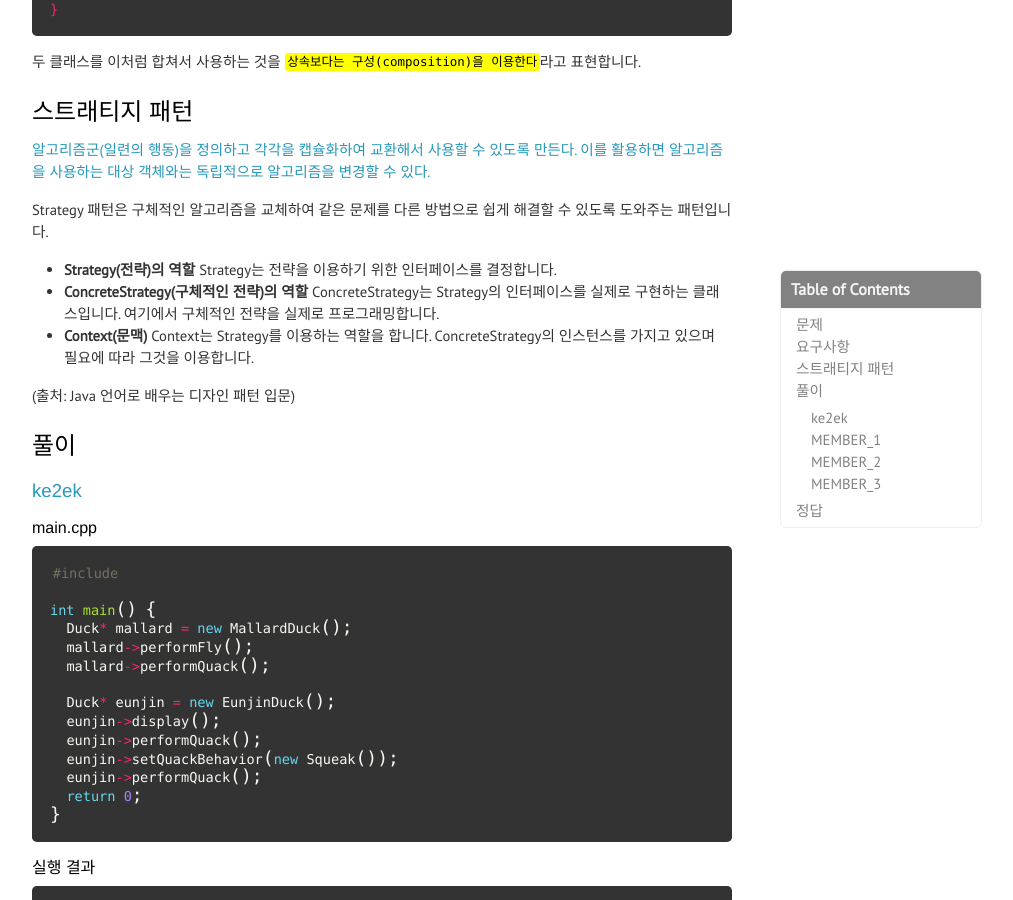
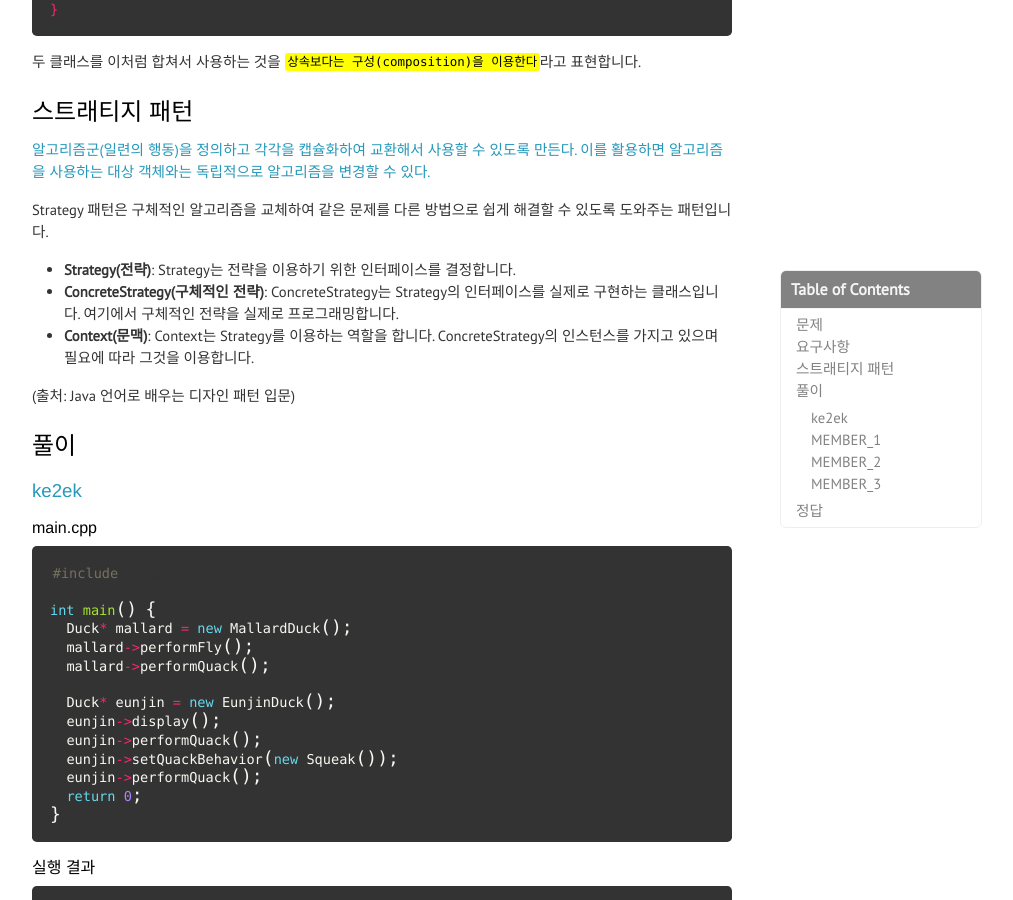
Before and after one commit to survive-and-go/survive-and-go.github.io, a Jekyll site: the page built from _posts/ke2ek/2020-01-11-x.md, in a window 1280 px wide and 900 px high, scrolled down 3326 px. Shown: the whole window, without its empty margins (258-1271 px from the left). Built offline with Jekyll 4.4.1, drawn with Linux system fonts in a browser that asks for light colours; nearby versions of some CDN libraries; some web fonts are replaced; comment, search, counter and statistics services are not loaded.

Commit message:
minor modification

```diff
--- a/_posts/ke2ek/2020-01-11-x.md
+++ b/_posts/ke2ek/2020-01-11-x.md
@@ -171,12 +171,9 @@ public class MiniDuckSimulator {
 **[알고리즘군(일련의 행동)을 정의하고 각각을 캡슐화하여 교환해서 사용할 수 있도록 만든다. 이를 활용하면 알고리즘을 사용하는 대상 객체와는 독립적으로 알고리즘을 변경할 수 있다.](https://en.wikipedia.org/wiki/Strategy_pattern/java)**
 
 Strategy 패턴은 구체적인 알고리즘을 교체하여 같은 문제를 다른 방법으로 쉽게 해결할 수 있도록 도와주는 패턴입니다.
-* **Strategy(전략)의 역할**
-Strategy는 전략을 이용하기 위한 인터페이스를 결정합니다.
-* **ConcreteStrategy(구체적인 전략)의 역할**
-ConcreteStrategy는 Strategy의 인터페이스를 실제로 구현하는 클래스입니다. 여기에서 구체적인 전략을 실제로 프로그래밍합니다.
-* **Context(문맥)**
-Context는 Strategy를 이용하는 역할을 합니다. ConcreteStrategy의 인스턴스를 가지고 있으며 필요에 따라 그것을 이용합니다.
+* **Strategy(전략)**: Strategy는 전략을 이용하기 위한 인터페이스를 결정합니다.
+* **ConcreteStrategy(구체적인 전략)**: ConcreteStrategy는 Strategy의 인터페이스를 실제로 구현하는 클래스입니다. 여기에서 구체적인 전략을 실제로 프로그래밍합니다.
+* **Context(문맥)**: Context는 Strategy를 이용하는 역할을 합니다. ConcreteStrategy의 인스턴스를 가지고 있으며 필요에 따라 그것을 이용합니다.
 
 (출처: Java 언어로 배우는 디자인 패턴 입문)
 
```
